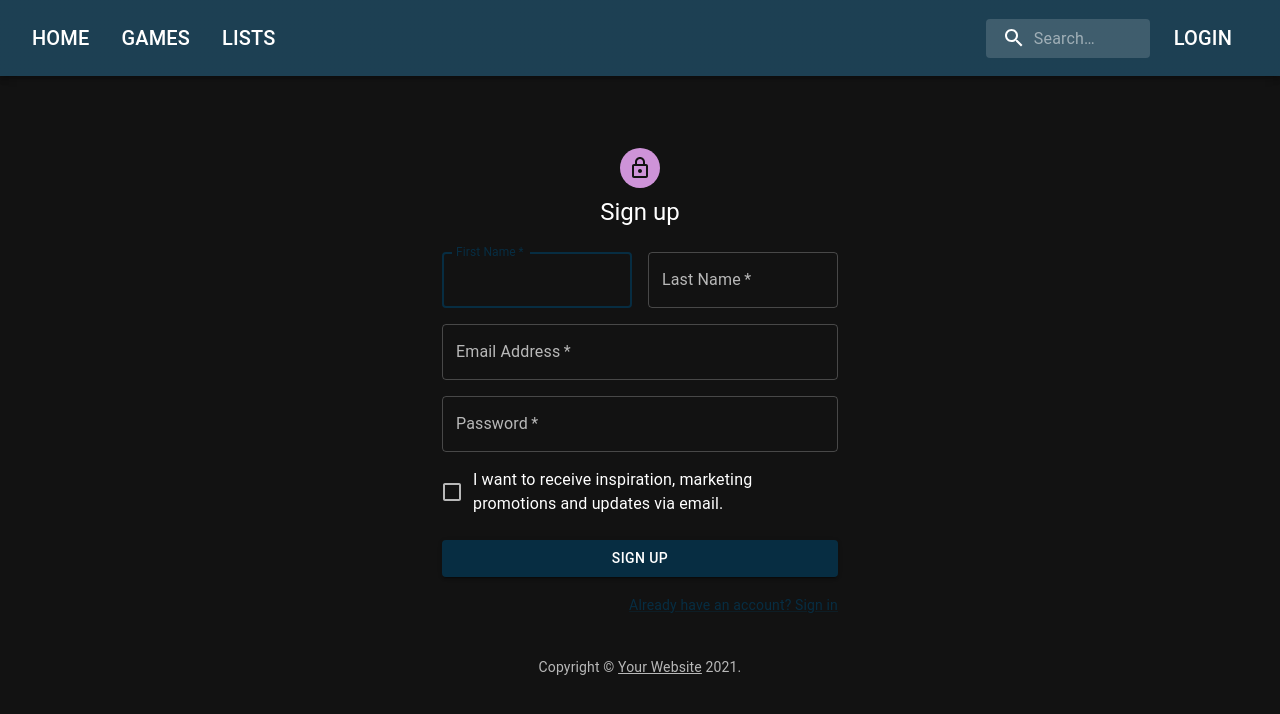
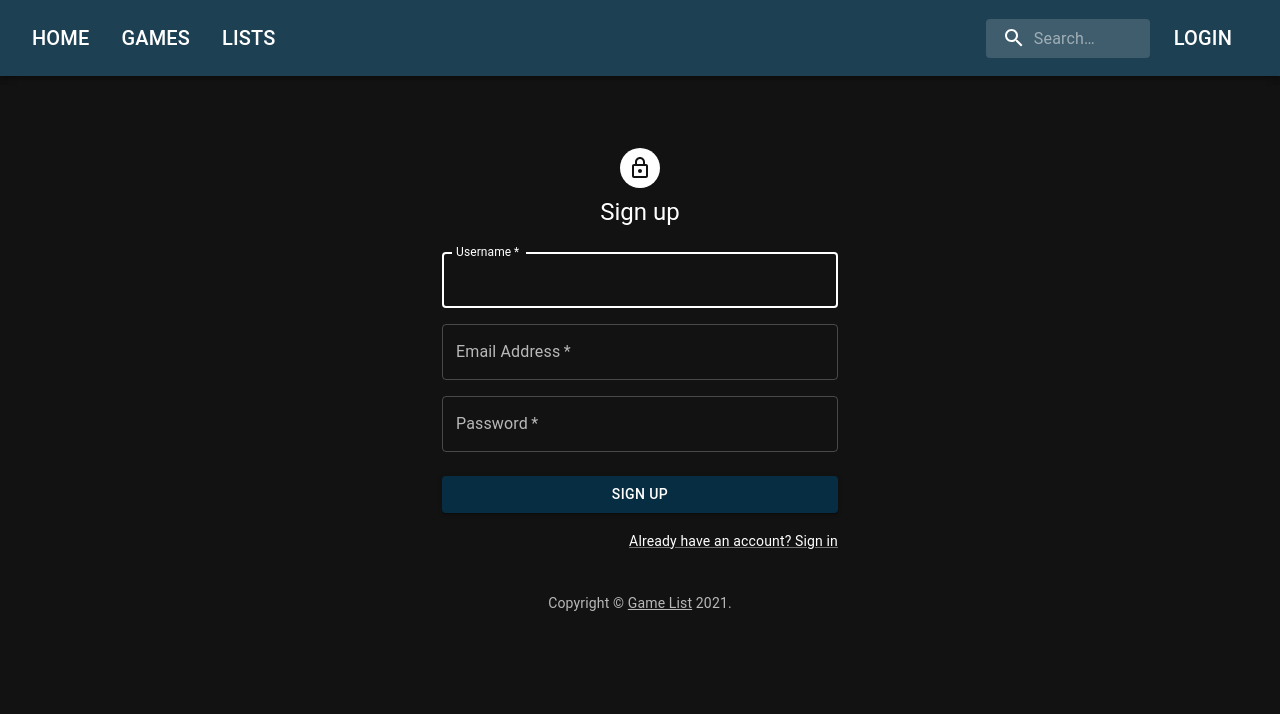
Before and after one commit to Jacros6/cs470project, a React (Create React App) app: page /create-account in a window 1280 px wide. Shown: the top 714 px of the page. Built offline with nearby package versions, Linux system fonts and the light colour scheme.

Commit message:
Login changes

```diff
--- a/package.json
+++ b/package.json
@@ -11,6 +11,7 @@
     "@testing-library/react": "^11.2.7",
     "@testing-library/user-event": "^12.8.3",
     "axios": "^0.23.0",
+    "bcryptjs": "^2.4.3",
     "pretty-checkbox": "^3.0.3",
     "pretty-checkbox-react": "^3.2.0",
     "react": "^17.0.2",
--- a/src/API_Interface/API_Interface.js
+++ b/src/API_Interface/API_Interface.js
@@ -59,4 +59,11 @@ export default class APIInterface {
     async allGames(){
         return axiosAgent.get(`games/all-games`)
     }
+
+    async createAccount(username, email, credentials) {
+        return axiosAgent.get(`login/create/${username}/${email}/${credentials}`);
+    }
+    async login(username, credentials) {
+        return axiosAgent.get(`login/${username}/${credentials}`);
+    }
 }
--- a/src/App.js
+++ b/src/App.js
@@ -14,7 +14,10 @@ const customTheme = createTheme({
   palette: {
     mode: 'dark',
     primary: {
-      main: "#072d42"
+      main: "#072d42",
+    },
+    secondary: {
+      main: "#ffffff",
     }
   },
 
--- a/src/Components/CreateAccountPage.js
+++ b/src/Components/CreateAccountPage.js
@@ -12,13 +12,14 @@ import Box from '@mui/material/Box';
 import LockOutlinedIcon from '@mui/icons-material/LockOutlined';
 import Typography from '@mui/material/Typography';
 import Container from '@mui/material/Container';
+import API from "../API_Interface/API_Interface";
 
 function Copyright(props) {
     return (
         <Typography variant="body2" color="text.secondary" align="center" {...props}>
             {'Copyright © '}
             <Link color="inherit" href="https://mui.com/">
-                Your Website
+                Game List
             </Link>{' '}
             {new Date().getFullYear()}
             {'.'}
@@ -30,12 +31,17 @@ export default function SignUp() {
     const handleSubmit = (event) => {
         event.preventDefault();
         const data = new FormData(event.currentTarget);
-        // eslint-disable-next-line no-console
-        console.log({
-            email: data.get('email'),
-            password: data.get('password'),
-        });
+        const inputUsername = data.get('username');
+        const inputEmail = data.get('email');
+        const inputPassword = data.get('password');
+
+        const result = sendAccountInfo(inputUsername, inputEmail, inputPassword);
     };
+
+    async function sendAccountInfo(inputUsername, inputEmail, inputPassword) {
+        const api = new API();
+        return await api.createAccount(inputUsername, inputEmail, inputPassword);
+    }
 
     return (
         <Fragment>
@@ -57,25 +63,15 @@ export default function SignUp() {
                     </Typography>
                     <Box component="form" noValidate onSubmit={handleSubmit} sx={{ mt: 3 }}>
                         <Grid container spacing={2}>
-                            <Grid item xs={12} sm={6}>
+                            <Grid item xs={12}>
                                 <TextField
-                                    autoComplete="given-name"
-                                    name="firstName"
+                                    name="username"
                                     required
                                     fullWidth
-                                    id="firstName"
-                                    label="First Name"
+                                    id="username"
+                                    label="Username"
                                     autoFocus
-                                />
-                            </Grid>
-                            <Grid item xs={12} sm={6}>
-                                <TextField
-                                    required
-                                    fullWidth
-                                    id="lastName"
-                                    label="Last Name"
-                                    name="lastName"
-                                    autoComplete="family-name"
+                                    color="secondary"
                                 />
                             </Grid>
                             <Grid item xs={12}>
@@ -86,6 +82,7 @@ export default function SignUp() {
                                     label="Email Address"
                                     name="email"
                                     autoComplete="email"
+                                    color="secondary"
                                 />
                             </Grid>
                             <Grid item xs={12}>
@@ -97,12 +94,7 @@ export default function SignUp() {
                                     type="password"
                                     id="password"
                                     autoComplete="new-password"
-                                />
-                            </Grid>
-                            <Grid item xs={12}>
-                                <FormControlLabel
-                                    control={<Checkbox value="allowExtraEmails" color="primary" />}
-                                    label="I want to receive inspiration, marketing promotions and updates via email."
+                                    color="secondary"
                                 />
                             </Grid>
                         </Grid>
@@ -116,7 +108,7 @@ export default function SignUp() {
                         </Button>
                         <Grid container justifyContent="flex-end">
                             <Grid item>
-                                <Link href="/login" variant="body2">
+                                <Link href="/login" variant="body2" color="#ffffff">
                                     Already have an account? Sign in
                                 </Link>
                             </Grid>
--- a/src/Components/LoginPage.js
+++ b/src/Components/LoginPage.js
@@ -12,13 +12,14 @@ import Box from '@mui/material/Box';
 import Grid from '@mui/material/Grid';
 import LockOutlinedIcon from '@mui/icons-material/LockOutlined';
 import Typography from '@mui/material/Typography';
+import API from "../API_Interface/API_Interface";
 
 function Copyright(props) {
     return (
         <Typography variant="body2" color="text.secondary" align="center" {...props}>
             {'Copyright © '}
             <Link color="inherit" href="https://mui.com/">
-                Your Website
+                Game List
             </Link>{' '}
             {new Date().getFullYear()}
             {'.'}
@@ -30,12 +31,16 @@ export default function SignInSide() {
     const handleSubmit = (event) => {
         event.preventDefault();
         const data = new FormData(event.currentTarget);
-        // eslint-disable-next-line no-console
-        console.log({
-            email: data.get('email'),
-            password: data.get('password'),
-        });
+        const inputUsername = data.get('username');
+        const inputPassword = data.get('password');
+
+        const result = sendInfo(inputUsername, inputPassword);
     };
+
+    async function sendInfo(inputUsername, inputPassword) {
+        const api = new API();
+        return await api.login(inputUsername, inputPassword);
+    }
 
     return (
         <Fragment>
@@ -76,11 +81,11 @@ export default function SignInSide() {
                                 margin="normal"
                                 required
                                 fullWidth
-                                id="email"
-                                label="Email Address"
-                                name="email"
-                                autoComplete="email"
+                                id="username"
+                                label="Username"
+                                name="username"
                                 autoFocus
+                                color="secondary"
                             />
                             <TextField
                                 margin="normal"
@@ -91,9 +96,10 @@ export default function SignInSide() {
                                 type="password"
                                 id="password"
                                 autoComplete="current-password"
+                                color="secondary"
                             />
                             <FormControlLabel
-                                control={<Checkbox value="remember" color="primary" />}
+                                control={<Checkbox value="remember" color="secondary"/>}
                                 label="Remember me"
                             />
                             <Button
@@ -106,12 +112,12 @@ export default function SignInSide() {
                             </Button>
                             <Grid container>
                                 <Grid item xs>
-                                    <Link href="#" variant="body2">
+                                    <Link href="#" variant="body2" color="#ffffff">
                                         Forgot password?
                                     </Link>
                                 </Grid>
                                 <Grid item>
-                                    <Link href="/create-account" variant="body2">
+                                    <Link href="/create-account" variant="body2" color="#ffffff">
                                         {"Don't have an account? Sign Up"}
                                     </Link>
                                 </Grid>
--- a/src/menu/TopBar.js
+++ b/src/menu/TopBar.js
@@ -52,12 +52,10 @@ const StyledInputBase = styled(InputBase)(({ theme }) => ({
     },
 }));
 
-export default function TopBar(customTheme) {
-
+export default function TopBar() {
     return (
-        <ThemeProvider theme={customTheme}>
             <Box sx={{ flexGrow: 1 }}>
-                <AppBar position="static" color={"primary"}>
+                <AppBar position="static" >
                     <Toolbar>
                         <Typography
                             variant="h6"
@@ -105,6 +103,5 @@ export default function TopBar(customTheme) {
                     </Toolbar>
                 </AppBar>
             </Box>
-        </ThemeProvider>
     );
 }
```
Also changed, not shown: 1 other file (tests, documents, lock files or other folders).
